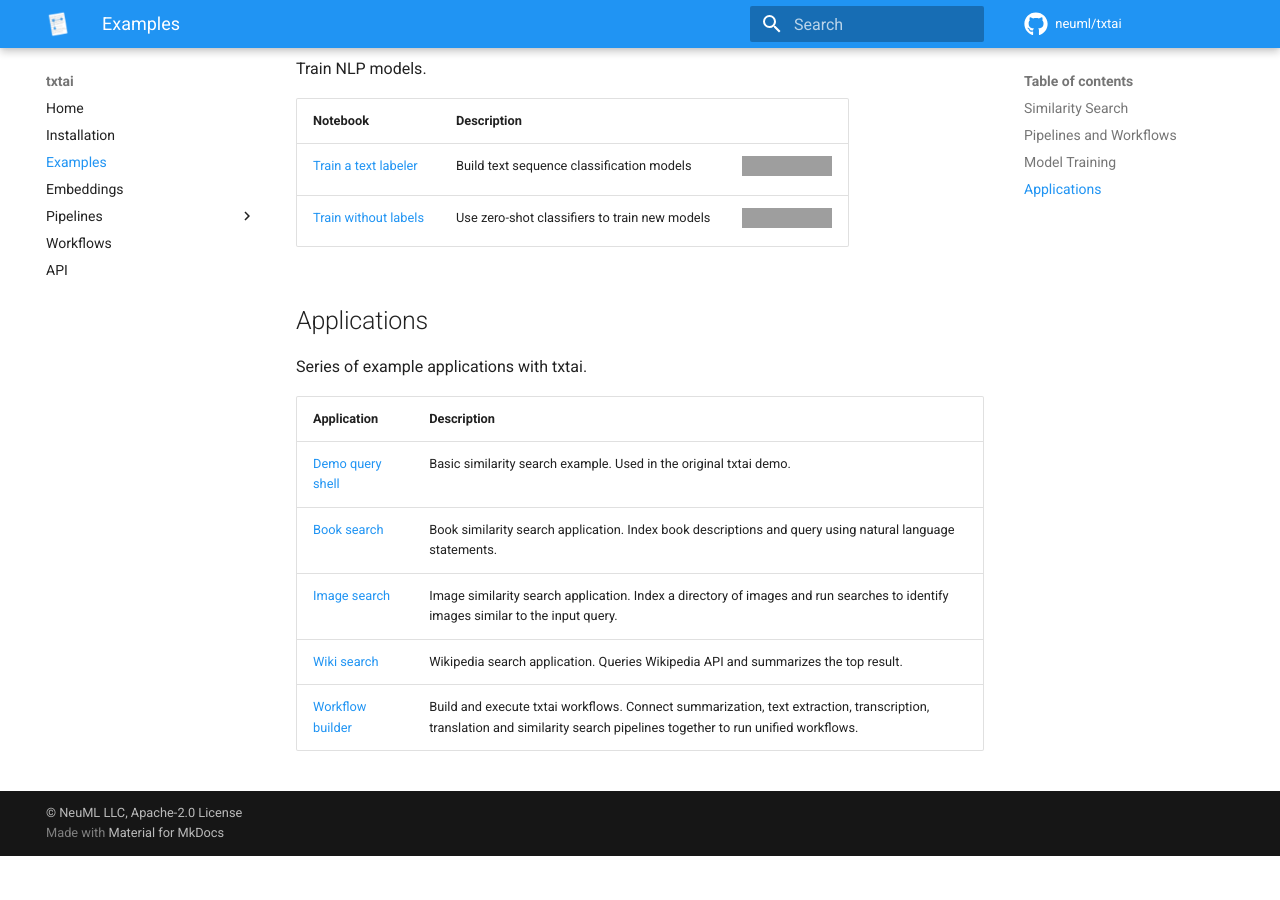
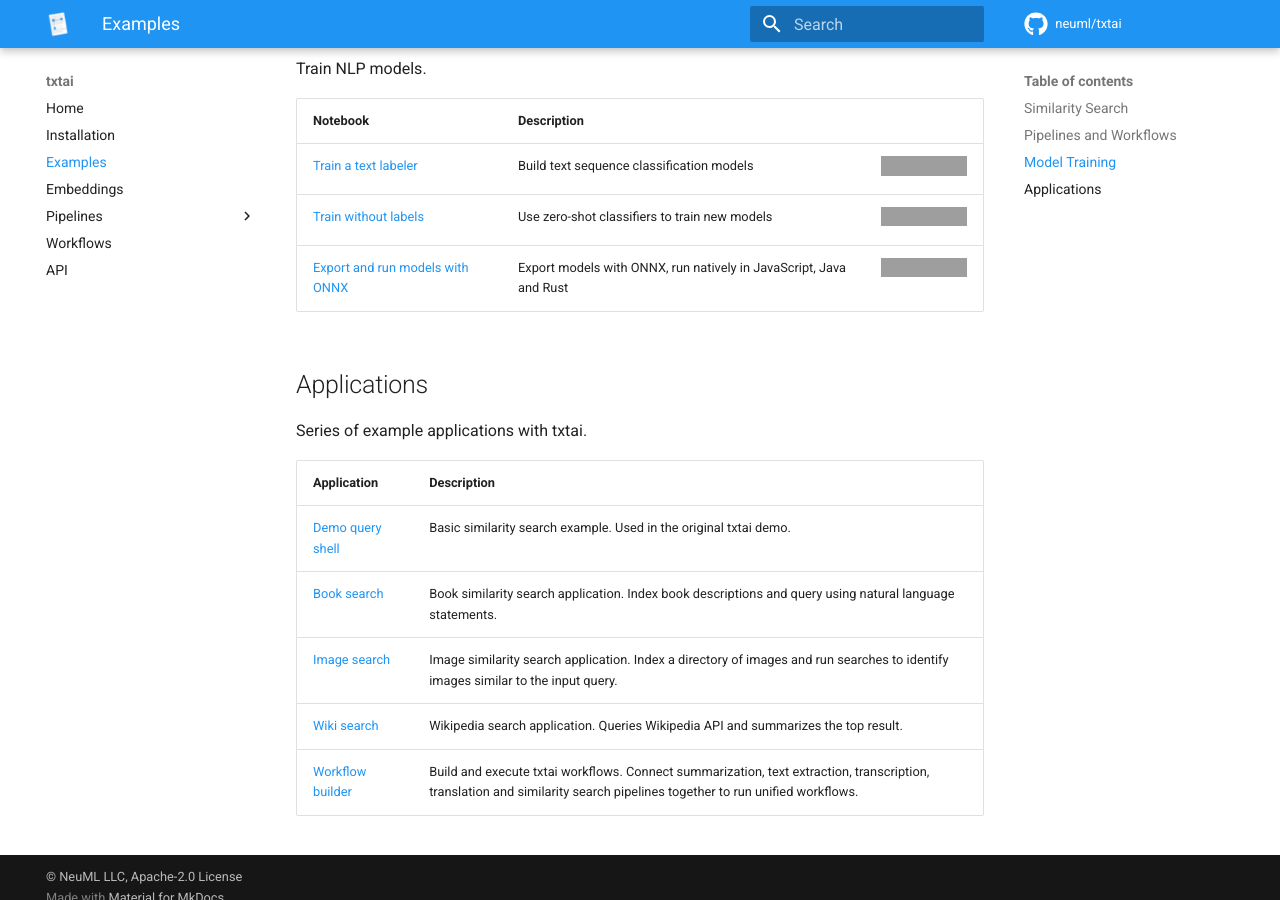
Before and after one commit to neuml/txtai, an MkDocs documentation site: the page built from docs/examples.md, in a window 1280 px wide and 900 px high, scrolled down 1565 px. Built offline with MkDocs 1.6.1 and Material for MkDocs 9.7.7, drawn with Linux system fonts in a browser that asks for light colours; comment, search, counter and statistics services are not loaded; before the commit the page ends 2421 px from its top, so only the background shows below that; grey boxes are pictures that could not be loaded.

Commit message:
Add notebook for ONNX pipelines, closes #108

```diff
--- a/docs/examples.md
+++ b/docs/examples.md
@@ -39,6 +39,7 @@
 |:----------|:-------------|------:|
 | [Train a text labeler](https://github.com/neuml/txtai/blob/master/examples/16_Train_a_text_labeler.ipynb) | Build text sequence classification models | [![Open In Colab](https://colab.research.google.com/assets/colab-badge.svg)](https://colab.research.google.com/github/neuml/txtai/blob/master/examples/16_Train_a_text_labeler.ipynb) |
 | [Train without labels](https://github.com/neuml/txtai/blob/master/examples/17_Train_without_labels.ipynb) | Use zero-shot classifiers to train new models | [![Open In Colab](https://colab.research.google.com/assets/colab-badge.svg)](https://colab.research.google.com/github/neuml/txtai/blob/master/examples/17_Train_without_labels.ipynb) |
+| [Export and run models with ONNX](https://github.com/neuml/txtai/blob/master/examples/18_Export_and_run_models_with_ONNX.ipynb) | Export models with ONNX, run natively in JavaScript, Java and Rust | [![Open In Colab](https://colab.research.google.com/assets/colab-badge.svg)](https://colab.research.google.com/github/neuml/txtai/blob/master/examples/18_Export_and_run_models_with_ONNX.ipynb) |
 
 ## Applications
 
```
Also changed, not shown: README.md (+1 -0 lines), 1 other file.
